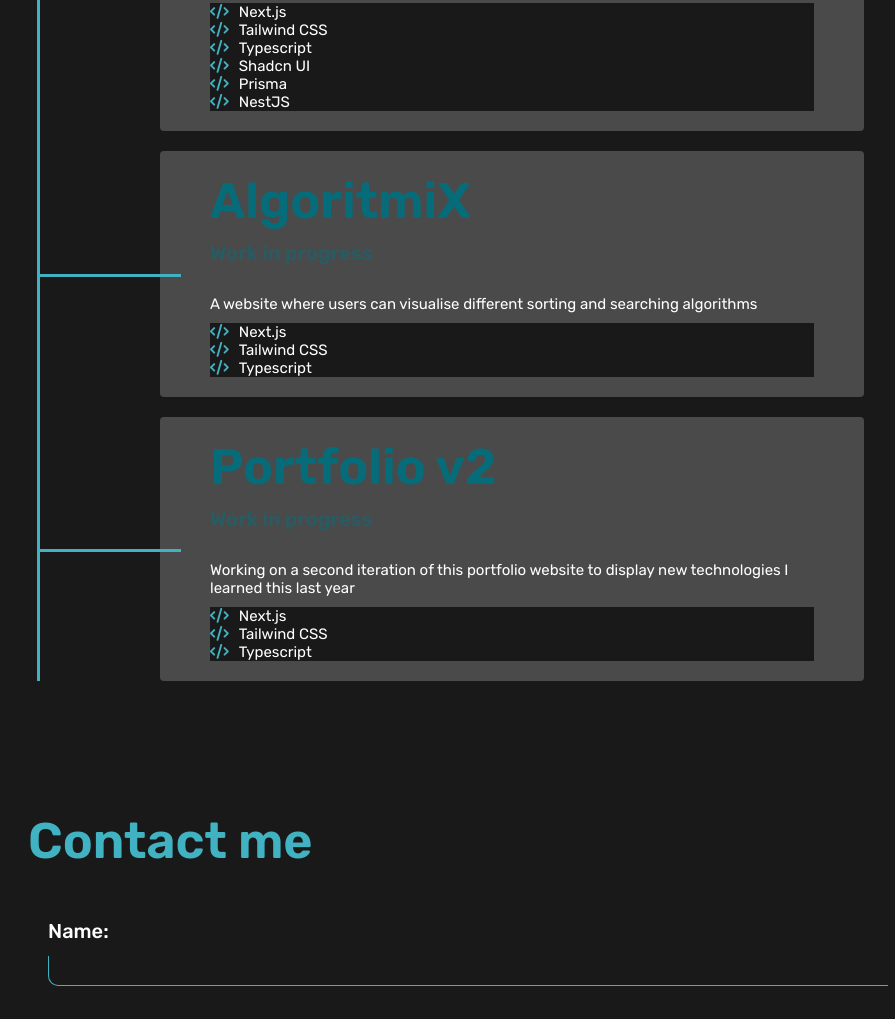
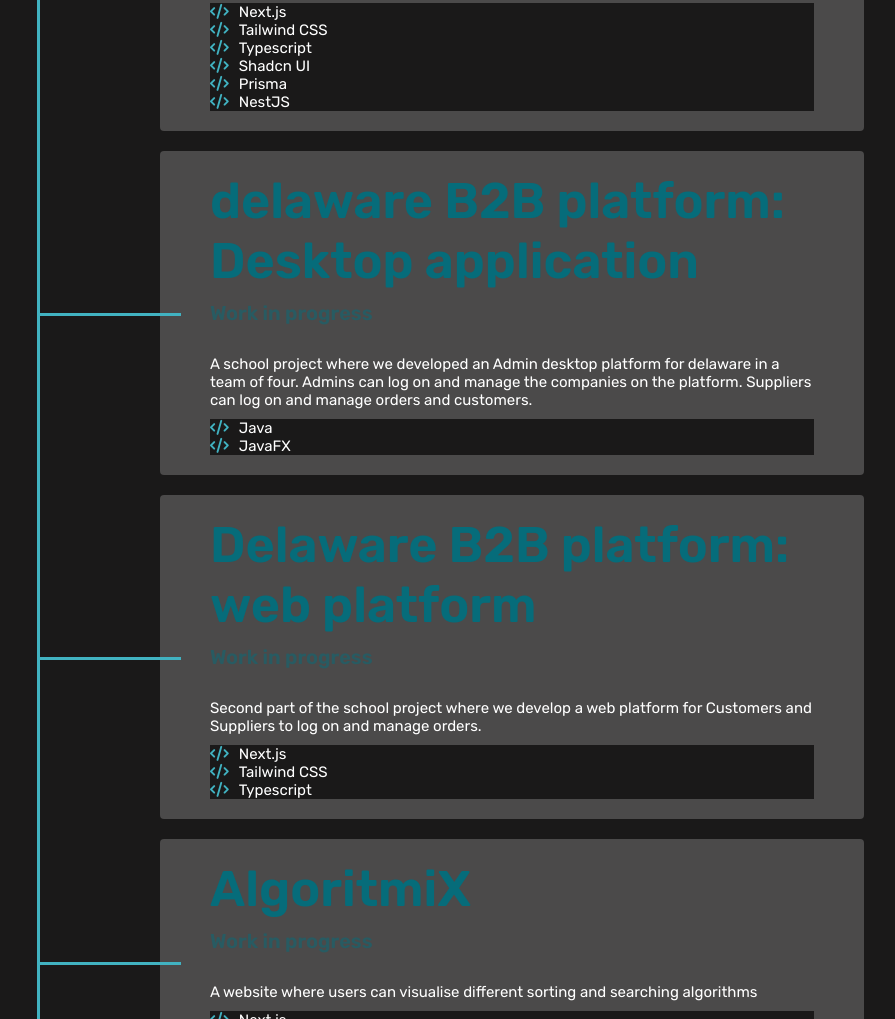
Before and after one commit to devconinck/Portfolio, a plain HTML site: page index.html in a window 1280 px wide. Shown: the part 3409-4428 px from the top of the page, without its empty margins (172-1067 px from the left). Drawn offline with Linux system fonts and the light colour scheme.

Commit message:
fixed viewport added projects

```diff
--- a/app.js
+++ b/app.js
@@ -1,35 +1,39 @@
-const observer = new IntersectionObserver((el) => {
+const observer = new IntersectionObserver(
+  (el) => {
     el.forEach((entry) => {
-        if (entry.isIntersecting){
-            entry.target.classList.add("show")
-        } else{
-            entry.target.classList.remove("show")
-        }
-    })
-}, {threshold: 0.35})
+      if (entry.isIntersecting) {
+        entry.target.classList.add("show");
+      } else {
+        entry.target.classList.remove("show");
+      }
+    });
+  },
+  { threshold: 0.2 }
+);
 
+const hiddenElements = document.querySelectorAll(".hidden");
+hiddenElements.forEach((el) => observer.observe(el));
 
-const hiddenElements = document.querySelectorAll(".hidden")
-hiddenElements.forEach((el) => observer.observe(el))
-
-
-const img = document.querySelector(".image")
+const img = document.querySelector(".image");
 
 img.addEventListener("click", () => {
-    img.classList.contains("enlarged") ? img.classList.remove("enlarged") : img.classList.add("enlarged")
-})
+  img.classList.contains("enlarged")
+    ? img.classList.remove("enlarged")
+    : img.classList.add("enlarged");
+});
 
+const observer_project = new IntersectionObserver(
+  (el) => {
+    el.forEach((entry) => {
+      if (entry.isIntersecting) {
+        entry.target.classList.add("show-project");
+      } else {
+        entry.target.classList.remove("show-project");
+      }
+    });
+  },
+  { threshold: 0.7 }
+);
 
-const observer_project = new IntersectionObserver((el) => {
-    el.forEach((entry) => {
-        if (entry.isIntersecting){
-            entry.target.classList.add("show-project")
-        } else{
-            entry.target.classList.remove("show-project")
-        }
-    })
-}, {threshold: 0.7})
-
-
-const hiddenProjects = document.querySelectorAll(".hidden-project")
-hiddenProjects.forEach((el) => observer_project.observe(el))
+const hiddenProjects = document.querySelectorAll(".hidden-project");
+hiddenProjects.forEach((el) => observer_project.observe(el));
--- a/index.html
+++ b/index.html
@@ -181,6 +181,39 @@
                     </div>
                 </div>
             </div>
+            <div class="container hidden-project">
+                <h2 class="project-title">delaware B2B platform: Desktop application</h2>
+                <h4 class="project-title-small">Work in progress</h4>
+                <div class="project">
+
+                    <p>A school project where we developed an Admin desktop platform for delaware in a team of four.
+                        Admins can log on and manage the companies on the platform. Suppliers can log on and manage orders and customers.</p>
+                    <div class="project-skills">
+                        <ul>
+                            <li><i class="fa-solid fa-code"></i>Java</li>
+                            <li><i class="fa-solid fa-code"></i>JavaFX</li>
+
+                        </ul>
+                    </div>
+                </div>
+            </div>
+
+            <div class="container hidden-project">
+                <h2 class="project-title">Delaware B2B platform: web platform </h2>
+                <h4 class="project-title-small">Work in progress</h4>
+                <div class="project">
+
+                    <p>Second part of the school project where we develop a web platform for Customers and Suppliers to log on and manage orders.</p>
+                    <div class="project-skills">
+                        <ul>
+                            <li><i class="fa-solid fa-code"></i>Next.js</li>
+                            <li><i class="fa-solid fa-code"></i>Tailwind CSS</li>
+                            <li><i class="fa-solid fa-code"></i>Typescript</li>
+                        </ul>
+                    </div>
+                </div>
+            </div>
+
 
             <div class="container hidden-project">
                 <h2 class="project-title">AlgoritmiX</h2>
```
Also changed, not shown: content/20231105_155957.jpg (added).
